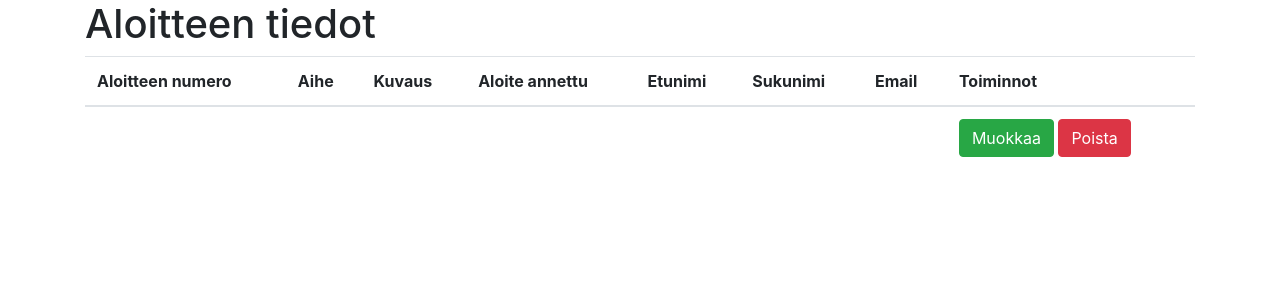
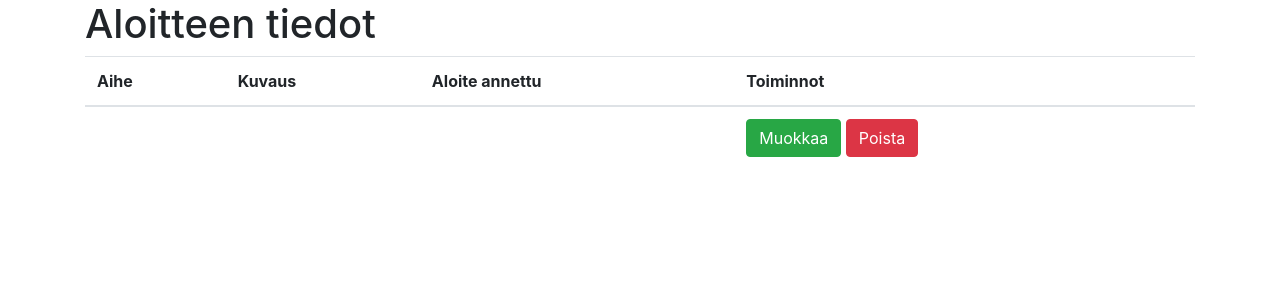
Before and after one commit to leipomalla/symfony_final, a Symfony app: template templates/Aloite/nayta.html.twig in a window 1280 px wide. Shown: the part 56-356 px from the top of the page. Run offline with Twig, Linux system fonts and the light colour scheme; the template is opened without the code that fills it, so the values that code supplies are empty; some libraries are stand-ins or nearby versions.

Commit message:
Näytä-toiminto oikein

```diff
--- a/templates/Aloite/nayta.html.twig
+++ b/templates/Aloite/nayta.html.twig
@@ -8,26 +8,17 @@
     <table class="table table-hover">
     <thead>
         <tr>
-        <th>Aloitteen numero</th>
         <th>Aihe</th>
         <th>Kuvaus</th>
         <th>Aloite annettu</th>
-        <th>Etunimi</th>
-        <th>Sukunimi</th>
-        <th>Email</th>
         <th>Toiminnot</th>
         </tr>
     </thead>
     <tbody>
         <tr>
-        <th>{{ aloite.id }}</th>
         <th>{{ aloite.aihe }}</th>
         <th>{{ aloite.kuvaus }}</th>
         <td>{{ aloite.kirjauspvm }}</td>
-        <td>{{ aloite.etunimi }}</td>
-        <td>{{ aloite.sukunimi }}</td>
-        <td>{{ aloite.email }}</td>
-
         <td>
           <a href="{{ path('pelote_muokkaa', {id: aloite.id}) }}" class="btn btn-success">Muokkaa</a>
       <button poista-linkki="{{ aloite.id }}" class="btn btn-danger poista-linkki">Poista</button>
```
